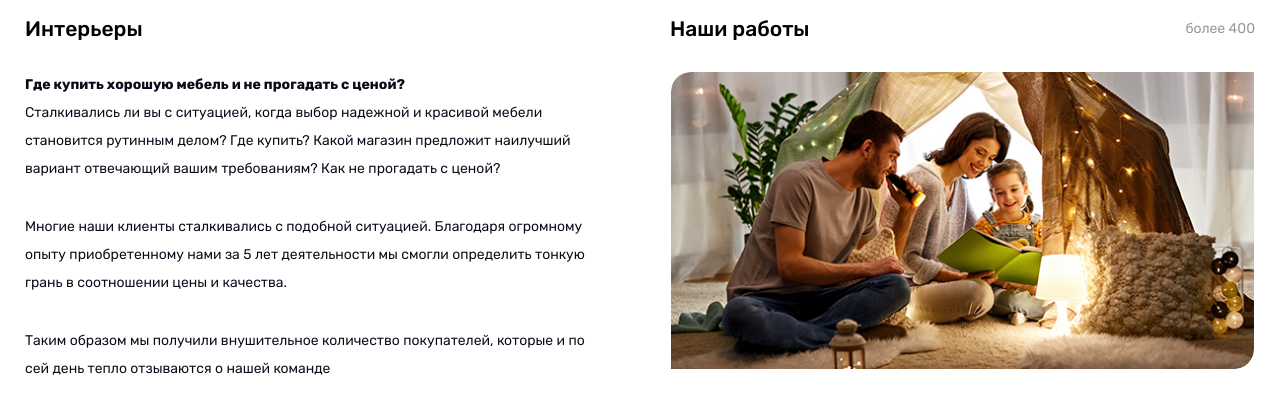
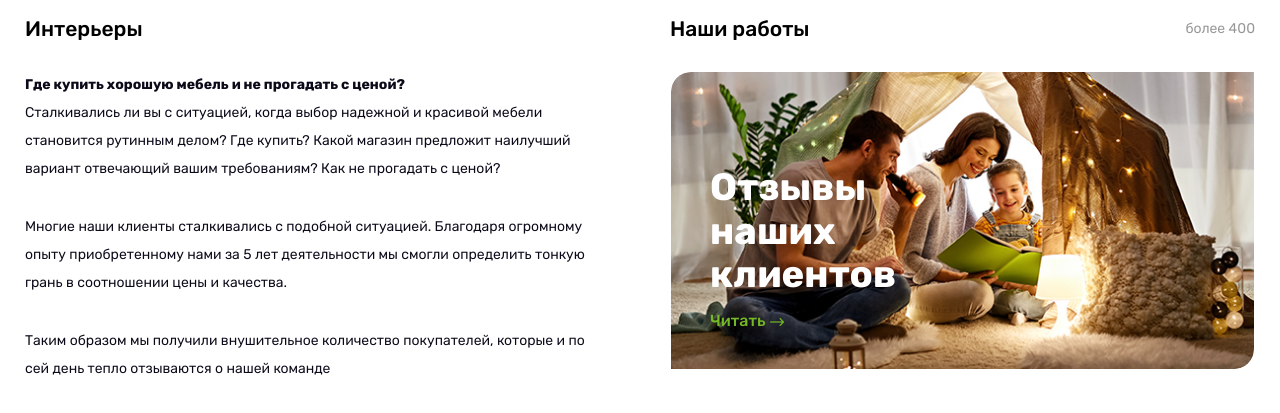
Before and after one commit to acr0matic/stick-home-mebel, a PHP site: page / in a window 1280 px wide. Shown: the part 1995-2408 px from the top of the page. Run offline with PHP 8.4, Linux system fonts and the light colour scheme; style sheets or scripts are compiled from the project's sources.

Commit message:
Доверстана "фотогалерея"

```diff
--- a/src/index.html
+++ b/src/index.html
@@ -311,7 +311,11 @@
                 <img class="image-wrapper__image border-br-tl" src="img/pages/main/feedback.jpg" alt="">
               </div>
               <!-- /.manufacturing-image -->
-
+              <div class="photo-gallery-inner">
+                <h3 class="photo-gallery-inner__heading">Отзывы <br> наших <br> клиентов</h3>
+                <span class="photo-gallery-inner__action">Читать</span>
+              </div>
+              <!-- /.photo-gallery__inner -->
               <a href="" class="stretched-link"></a>
             </div>
             <!-- /.manufacturing-card -->
--- a/src/scss/layout/_photo-gallery.scss
+++ b/src/scss/layout/_photo-gallery.scss
@@ -4,7 +4,6 @@
     margin-bottom: 30px;
 
     &:hover {
-
       .photo-gallery-title__heading {
         color: $text-green;
       }
@@ -15,6 +14,10 @@
 
       .image-wrapper__image {
         transform: scale(1.03);
+      }
+
+      .photo-gallery-inner__action {
+        color: lighten($text-green, $amount: 10);
       }
     }
   }
@@ -27,4 +30,31 @@
       font-weight: $weight-medium;
     }
   }
+
+  &-inner {
+    position: absolute;
+    bottom: 40px;
+    left: 40px;
+
+    &__heading {
+      color: $text-white;
+      font-size: $font-size-2;
+    }
+
+    &__action {
+      display: block;
+      margin-top: 15px;
+
+      color: $text-green;
+      font-size: $font-size-7;
+      font-weight: $weight-medium;
+
+      transition: color 0.15s ease;
+
+      &::after {
+        content: url("../img/icons/arrow.png");
+        margin-left: 5px;
+      }
+    }
+  }
 }
```
Also changed, not shown: src/img/icons/arrow.png (added).
